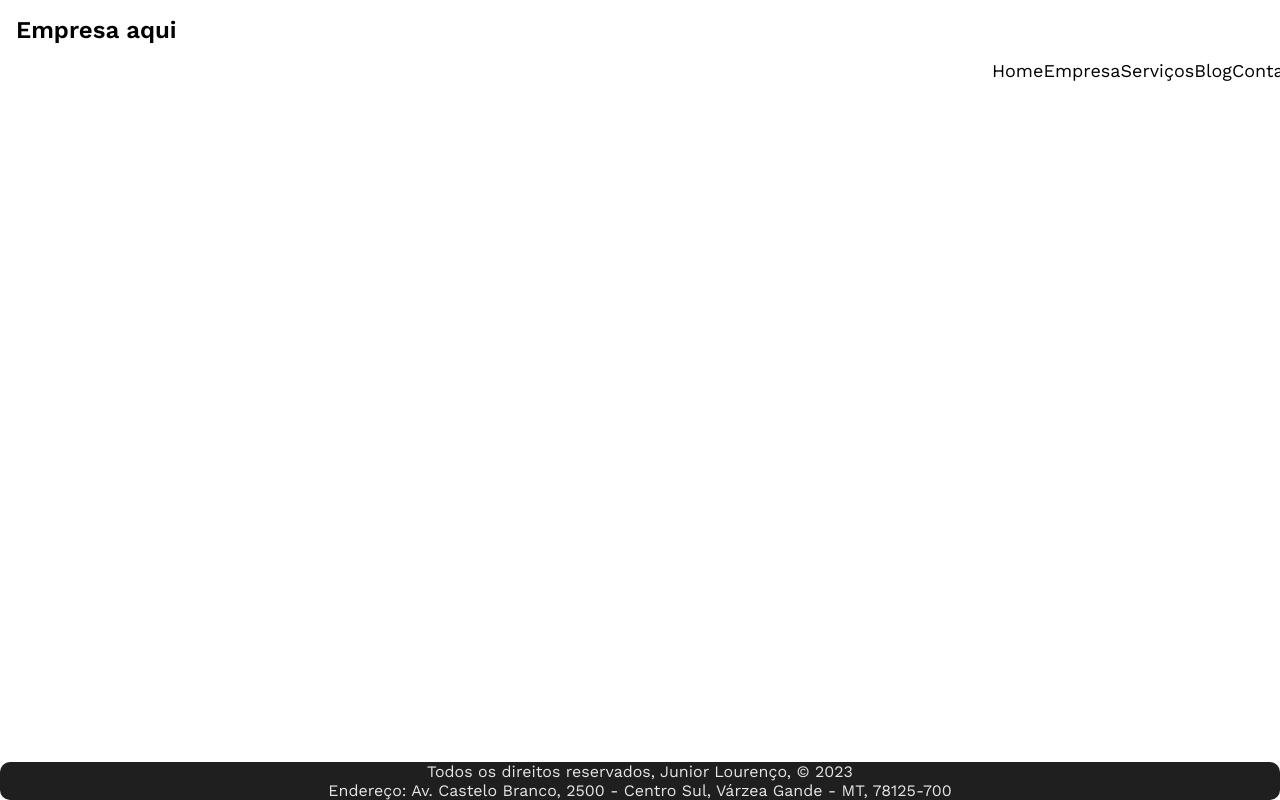
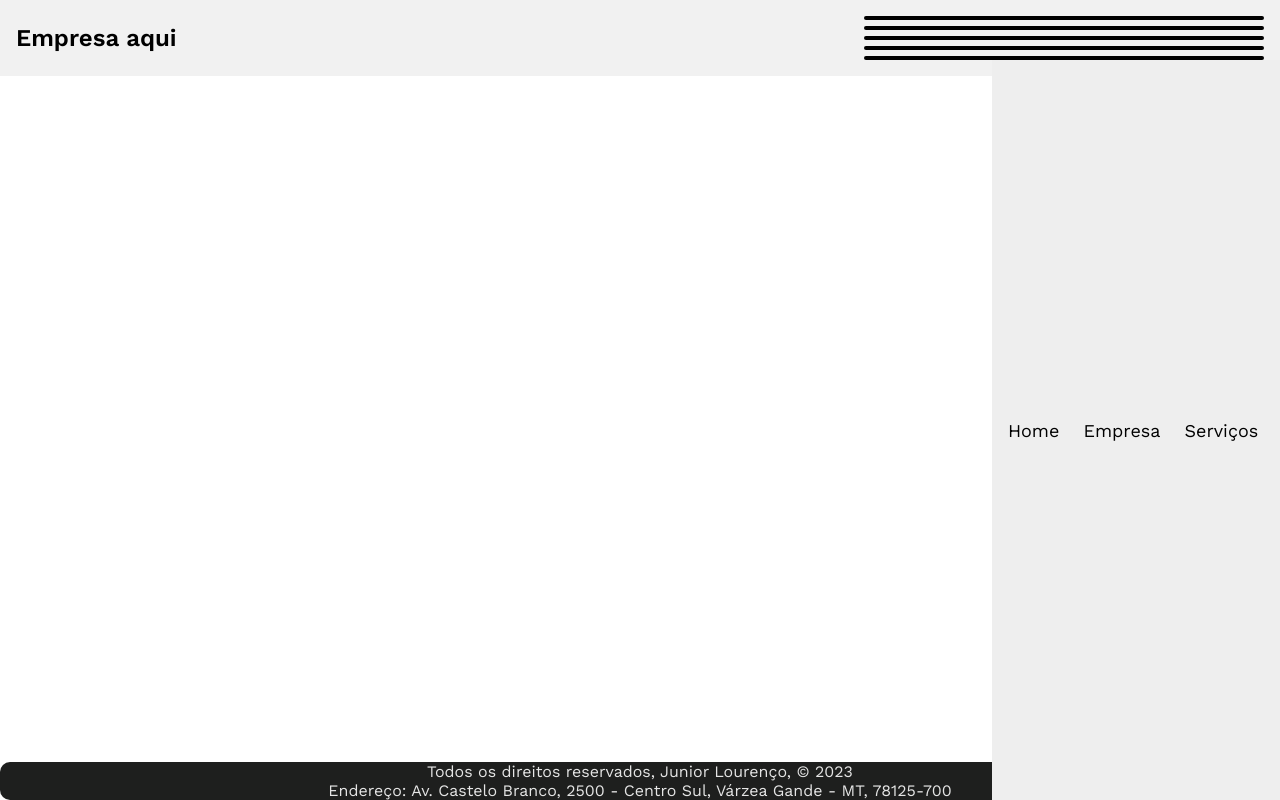
Before and after one commit to juniorlourenco/templatenext, a Next.js app: page / in a window 1280 px wide. Built offline with nearby package versions, Linux system fonts and the light colour scheme.

Commit message:
setting up navbar styles

```diff
--- a/styles/global.css
+++ b/styles/global.css
@@ -23,6 +23,20 @@ header {
     padding: 16px;
     justify-content: space-between;
     align-items: center;
+    background-color: #f1f1f1;
+}
+
+.nav__menu-bar {
+    display: flex;
+    flex-direction: column;
+    row-gap: 6px;
+}
+
+.nav__menu-bar div{
+    width: 400px;
+    height: 4px;
+    background-color: black;
+    border-radius: 2px;
 }
 
 .nav__menu-list {
@@ -31,13 +45,21 @@ header {
     position: fixed;
     top: 60px;
     width: 288px;
+    row-gap: 24px;
+    padding: 24px 16px;
     right: 0;
-
+    min-height: calc(100vh - 60px);
+    background-color: #eee;
 }
 
 .nav__link {
     font-size: 18px;
     position: relative;
+    transition: all 0.2s;
+}
+
+.nav__link:hover {
+    font-weight: bold;
 }
 
 .nav__link::before{
@@ -58,5 +80,22 @@ header {
 @media screen and (min-width: 768px){
     .nav__menu-list {
         flex-direction: row;
+        column-gap: 24px;
+        align-items: center;
+    }
+
+    .nav__link::before{
+        content: '';
+        position: absolute;
+        width: 0%;
+        bottom: -16px;
+        left: 0;
+        height: 6px;
+        transition: all 0.2s;
+        background-color: black;
+    }
+
+    .nav__link:hover::before{
+        width: 100%;
     }
 }
```
